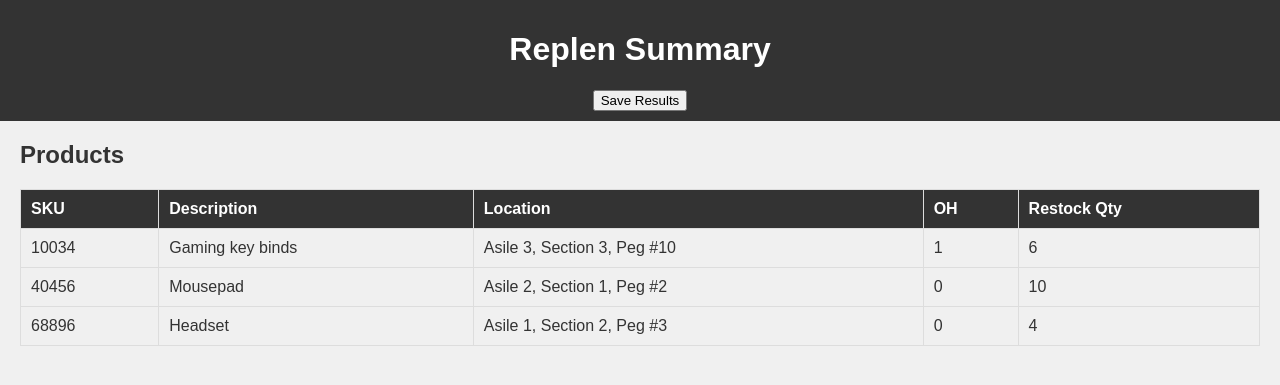
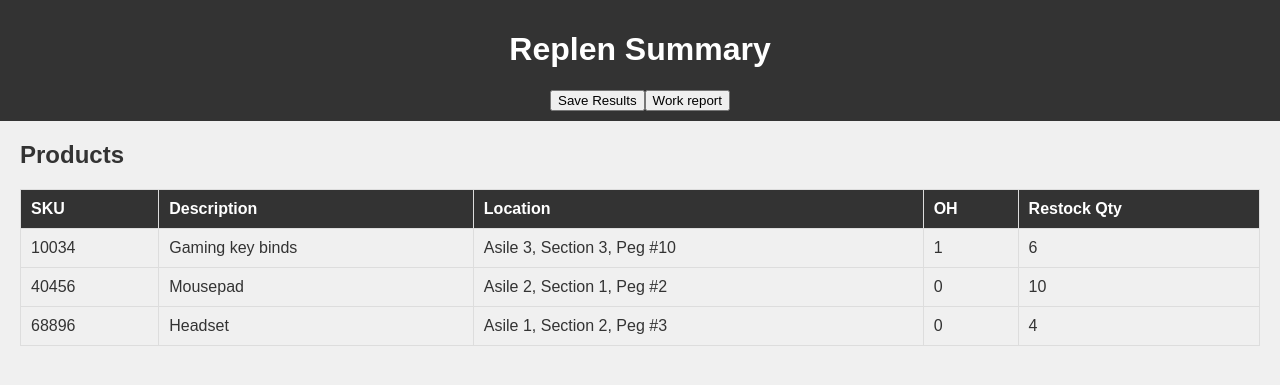
Before and after one commit to KenjiDoom/Inventory, a Flask app: page /report_summary in a window 1280 px wide. Shown: the top 385 px of the page. Run offline with Flask 3, Linux system fonts and the light colour scheme; data comes from the database, SQL or seed files in the repository.

Commit message:
added button to redirect to work-report page

```diff
--- a/templates/report_summary.html
+++ b/templates/report_summary.html
@@ -40,15 +40,26 @@
             background-color: #333;
             color: #fff;
         }
+
+        .button-menu{
+            display: flex;
+            justify-content: center;
+            align-items: center;
+        }
     </style>
 
 </head>
 <body>
     <header>
         <h1>Replen Summary</h1>
-        <form action="/save_replen" method="post">
-            <button type="submit">Save Results </button>
-        </form>
+        <div class="button-menu">
+            <form action="/save_replen" method="post">
+                <button type="submit">Save Results </button>
+            </form>
+            <form action="/save_qty_restock" method="post">
+                <button type="submit">Work report </button>
+            </form>
+        </div>
     </header>
 
     <div class="container">
```
